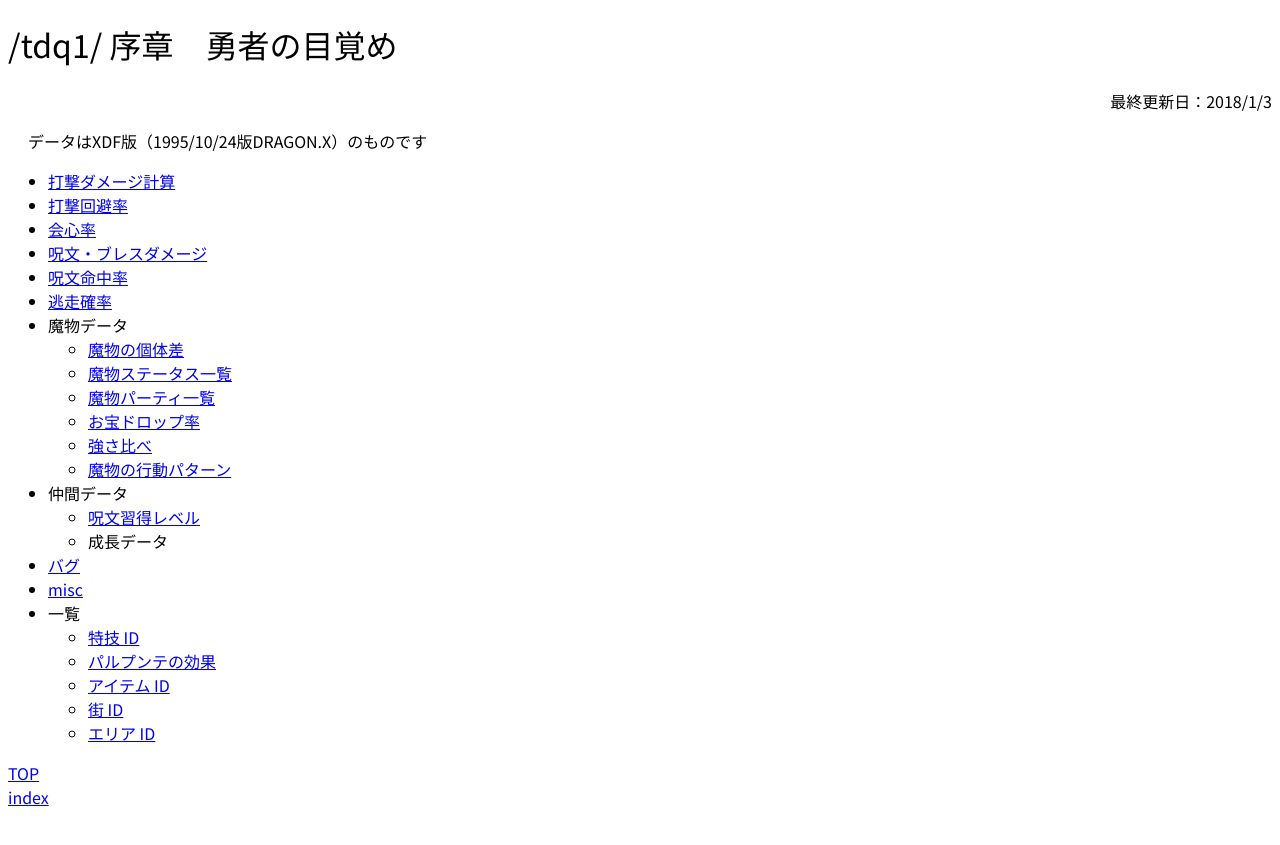
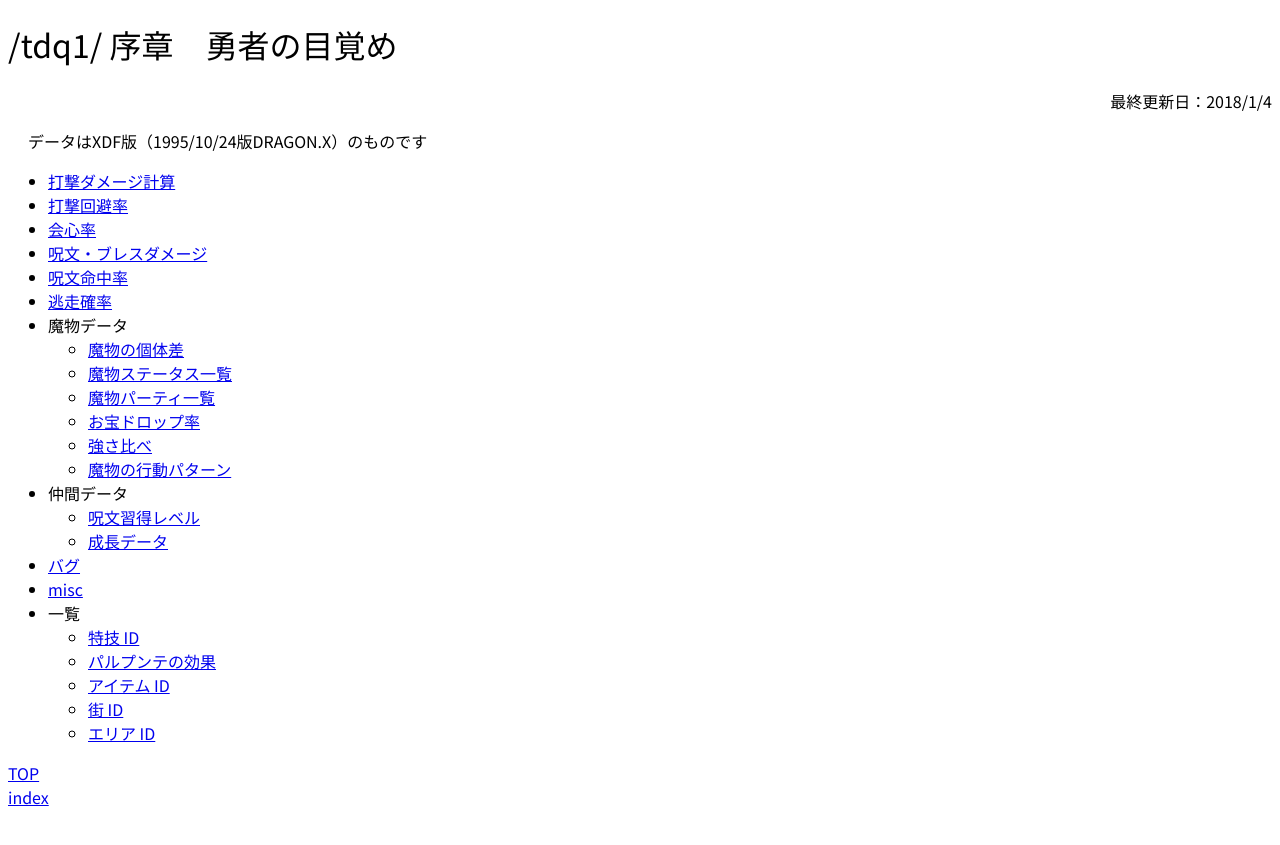
Before and after one commit to chiorex/TDQ_DATA_DAT, a Jekyll site: the page built from tdq1/index.md, in a window 1280 px wide. Shown: the top 845 px of the page. Built offline with Jekyll 4.4.1, drawn with Linux system fonts in a browser that asks for light colours; some web fonts are replaced; part of the change alters nothing that is shown.

```diff
--- a/tdq1/index.md
+++ b/tdq1/index.md
@@ -1,7 +1,7 @@
 ---
 layout: default
 title: 序章　勇者の目覚め
-update: 2018-01-03
+update: 2018-01-04
 ---
 
 データはXDF版（1995/10/24版DRAGON.X）のものです
@@ -21,7 +21,7 @@ update: 2018-01-03
 	* [魔物の行動パターン](behavior)
 * 仲間データ
 	* [呪文習得レベル](spell_lv)
-	* 成長データ
+	* [成長データ](https://docs.google.com/spreadsheets/d/e/2PACX-1vQluvb7acvgU3mb3xs-PiNNpgQAAaq7SnWj6YS3toRlYSV9gWBJZksRQ56gnEdjJSNTs2ZkN2T6-EST/pubhtml)
 * [バグ](bug)
 * [misc](misc)
 * 一覧
```
